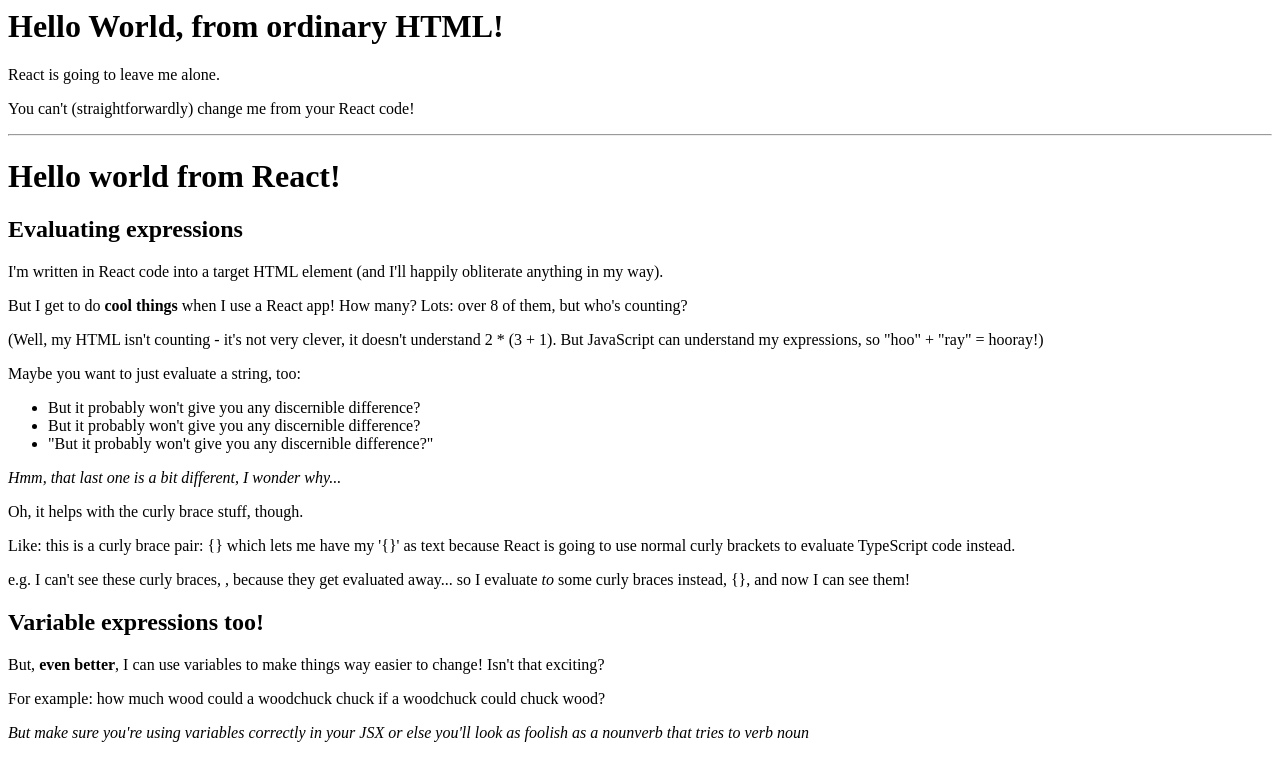
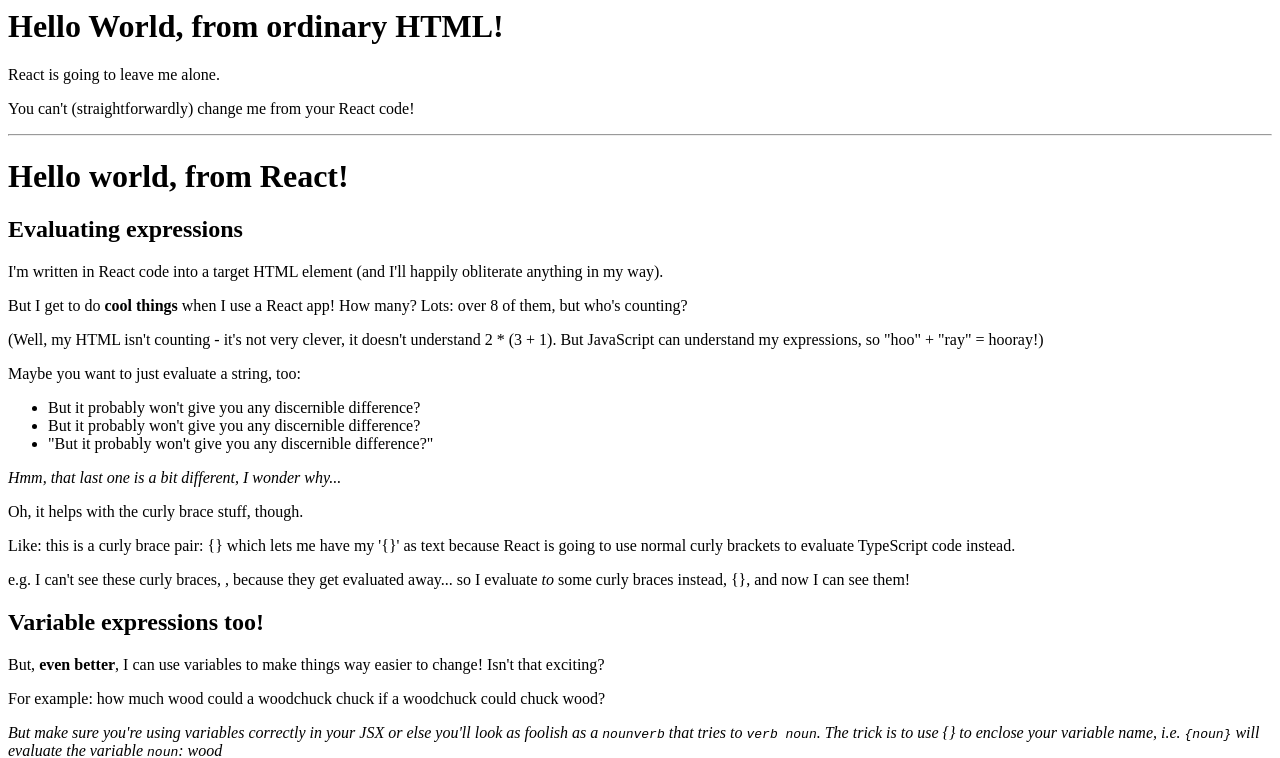
Before and after one commit to WeAreAcademy/mark-react-proj--meet-react, a React (Create React App) app: page / in a window 1280 px wide. Shown: the top 758 px of the page. Built offline with nearby package versions, Linux system fonts and the light colour scheme.

Commit message:
Add some more comments

```diff
--- a/src/index.tsx
+++ b/src/index.tsx
@@ -41,7 +41,7 @@
 
   return (
     <div>
-      <h1>Hello world from React!</h1>
+      <h1>Hello world, from React!</h1>
       <h2>Evaluating expressions</h2>
       <p>
         I'm written in React code into a target HTML element (and I'll happily
@@ -89,7 +89,10 @@
       <p>
         <i>
           But make sure you're using variables correctly in your JSX or else
-          you'll look as foolish as a nounverb that tries to verb noun
+          you'll look as foolish as a <code>nounverb</code> that tries to{" "}
+          <code>verb noun</code>. The trick is to use {"{}"} to enclose your
+          variable name, i.e. <code>{"{noun}"}</code> will evaluate the variable{" "}
+          <code>noun</code>: {noun}
         </i>
       </p>
       <p>
@@ -124,6 +127,13 @@
  * Having defined a React component, we target an element in our HTML document and *render* our React component into it
  */
 ReactDOM.render(
+  // this HTML-like tag syntax is creating a 'JSX element' from our own defined function!
   <MyFirstReactComponent />,
   document.getElementById("arbitrarily-named-target")
 );
+
+/* I wonder what happens if you were to uncomment out the below... */
+// ReactDOM.render(
+//   <MyFirstReactComponent />,
+//   document.getElementById("differently-named-target")
+// );
```
